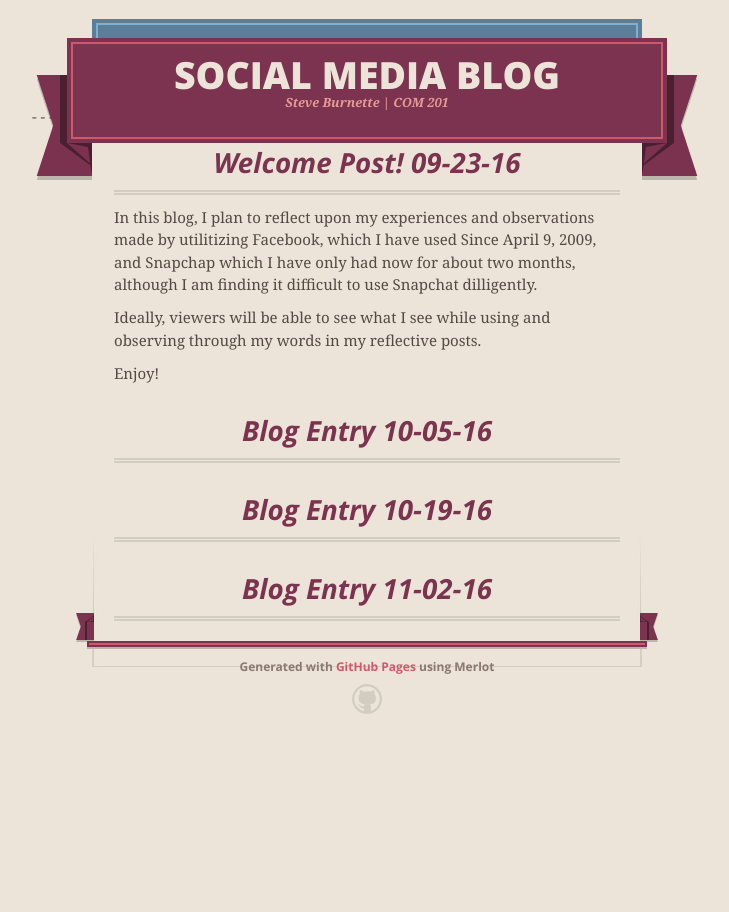
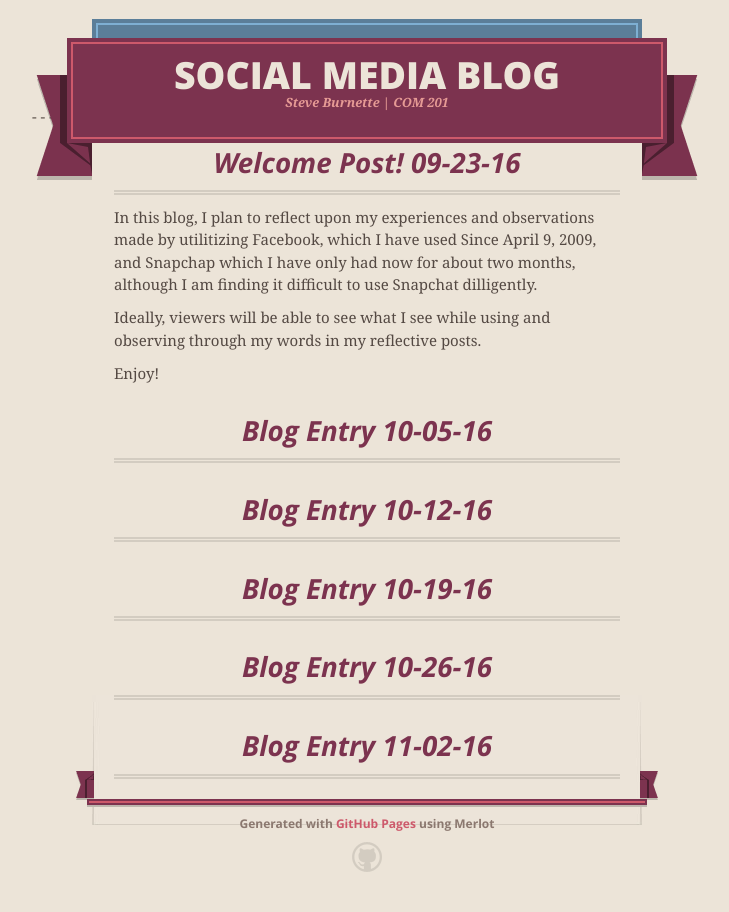
Before and after one commit to sburnet1/Social-Media-Presence-Blog, a Jekyll site: the page index.html, which Jekyll copies as it is, in a window 1280 px wide. Shown: the whole page, without its empty margins (273-1002 px from the left). Built offline with Jekyll 4.4.1, drawn with Linux system fonts in a browser that asks for light colours; nearby versions of some CDN libraries.

Commit message:
Update index.html

```diff
--- a/index.html
+++ b/index.html
@@ -55,7 +55,13 @@
 <a id="blog-entry-10-05-16" class="anchor" href="#blog-entry-10-05-16" aria-hidden="true"><span aria-hidden="true" class="octicon octicon-link"></span></a>Blog Entry 10-05-16</h3>
 
 <h3>
+<a id="blog-entry-10-12-16" class="anchor" href="#blog-entry-10-12-16" aria-hidden="true"><span aria-hidden="true" class="octicon octicon-link"></span></a>Blog Entry 10-12-16</h3>
+
+<h3>
 <a id="blog-entry-10-19-16" class="anchor" href="#blog-entry-10-19-16" aria-hidden="true"><span aria-hidden="true" class="octicon octicon-link"></span></a>Blog Entry 10-19-16</h3>
+
+<h3>
+<a id="blog-entry-10-26-16" class="anchor" href="#blog-entry-10-26-16" aria-hidden="true"><span aria-hidden="true" class="octicon octicon-link"></span></a>Blog Entry 10-26-16</h3>
 
 <h3>
 <a id="blog-entry-11-02-16" class="anchor" href="#blog-entry-11-02-16" aria-hidden="true"><span aria-hidden="true" class="octicon octicon-link"></span></a>Blog Entry 11-02-16</h3>
```
